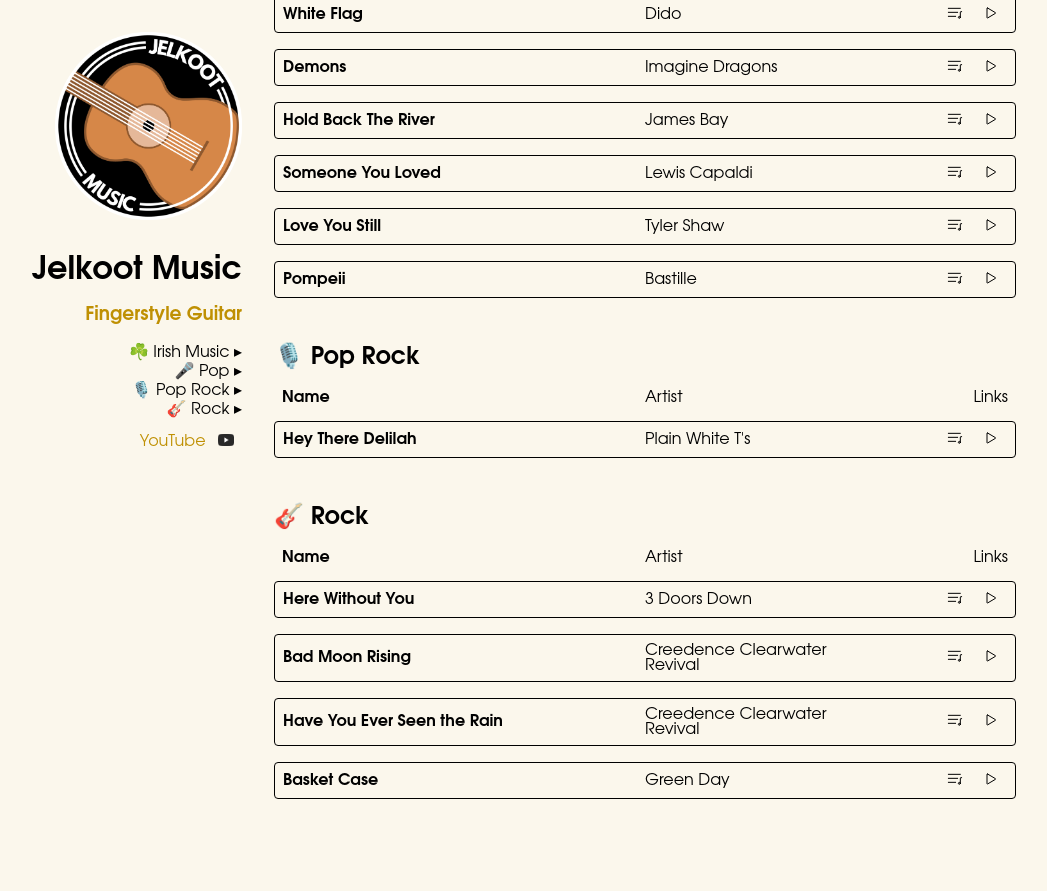
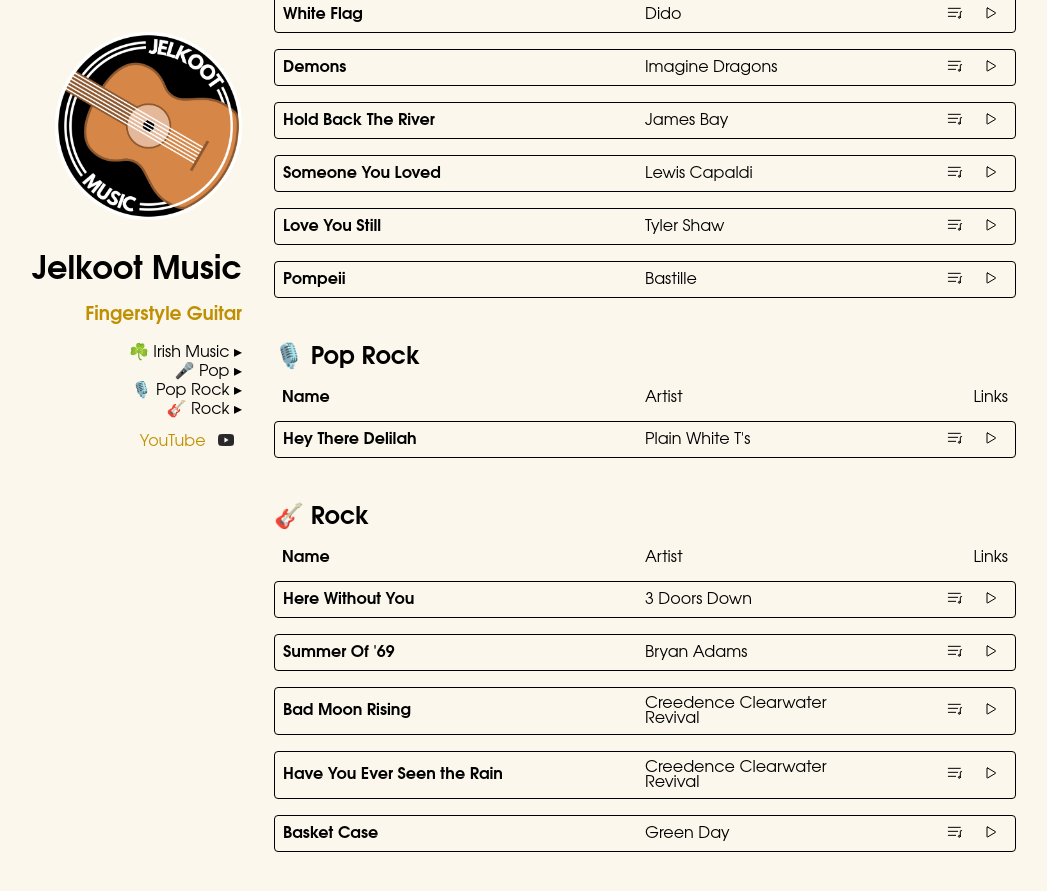
Before and after one commit to jelkoot/jelkoot.github.io, a Jekyll site: the page built from index.md, in a window 1280 px wide and 900 px high, scrolled down 588 px. Shown: the top 891 px of the window, without its empty margins (136-1183 px from the left). Built offline with Jekyll 4.4.1, drawn with Linux system fonts in a browser that asks for light colours; before the commit the page ends 1435 px from its top, so only the background shows below that.

Commit message:
Add Summer Of '69

```diff
--- a/_data/music.yaml
+++ b/_data/music.yaml
@@ -55,6 +55,10 @@
         artist: 3 Doors Down
         sheet: assets/sheets/rock/3_doors_down-here_without_you.pdf
         link: https://youtu.be/bPhulkp8Qc0
+      - name: Summer Of '69
+        artist: Bryan Adams
+        sheet: assets/sheets/rock/bryan_adams-summer_of_69.pdf
+        link: https://youtu.be/ElCHR6koAJ4
       - name: Bad Moon Rising
         artist: Creedence Clearwater Revival
         sheet: assets/sheets/rock/creedence_clearwater_revival-bad_moon_rising.pdf
```
Also changed, not shown: 1 other file.
